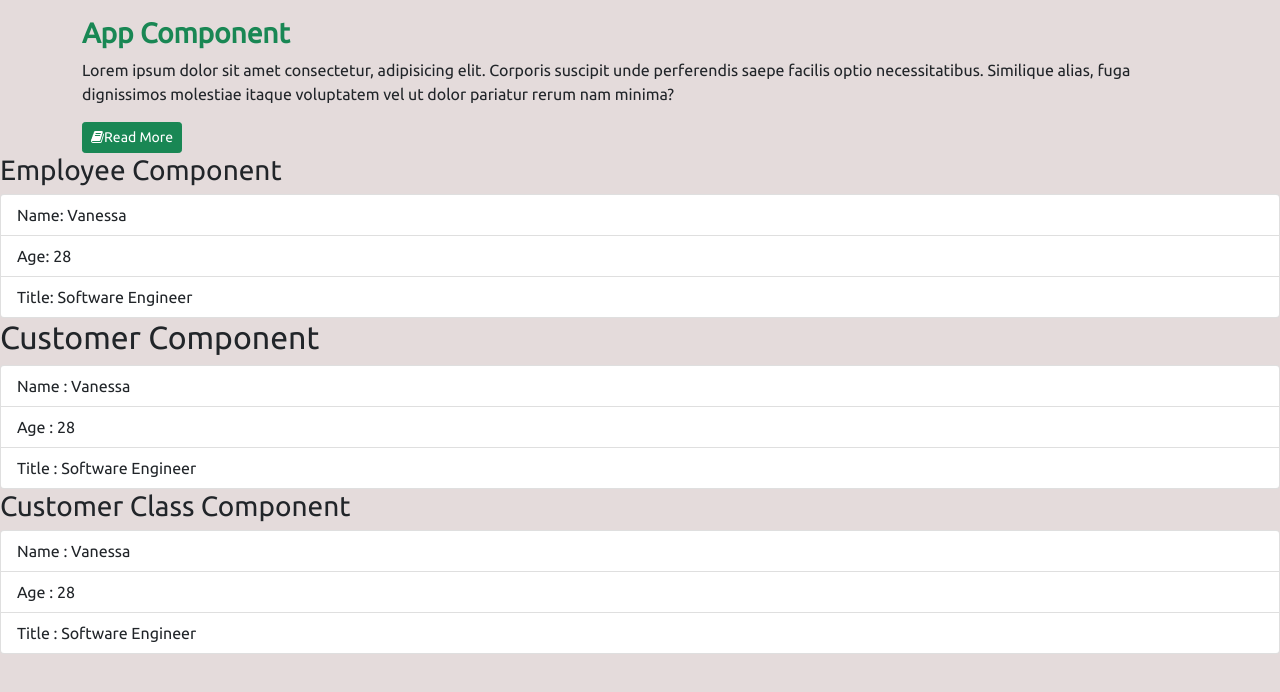
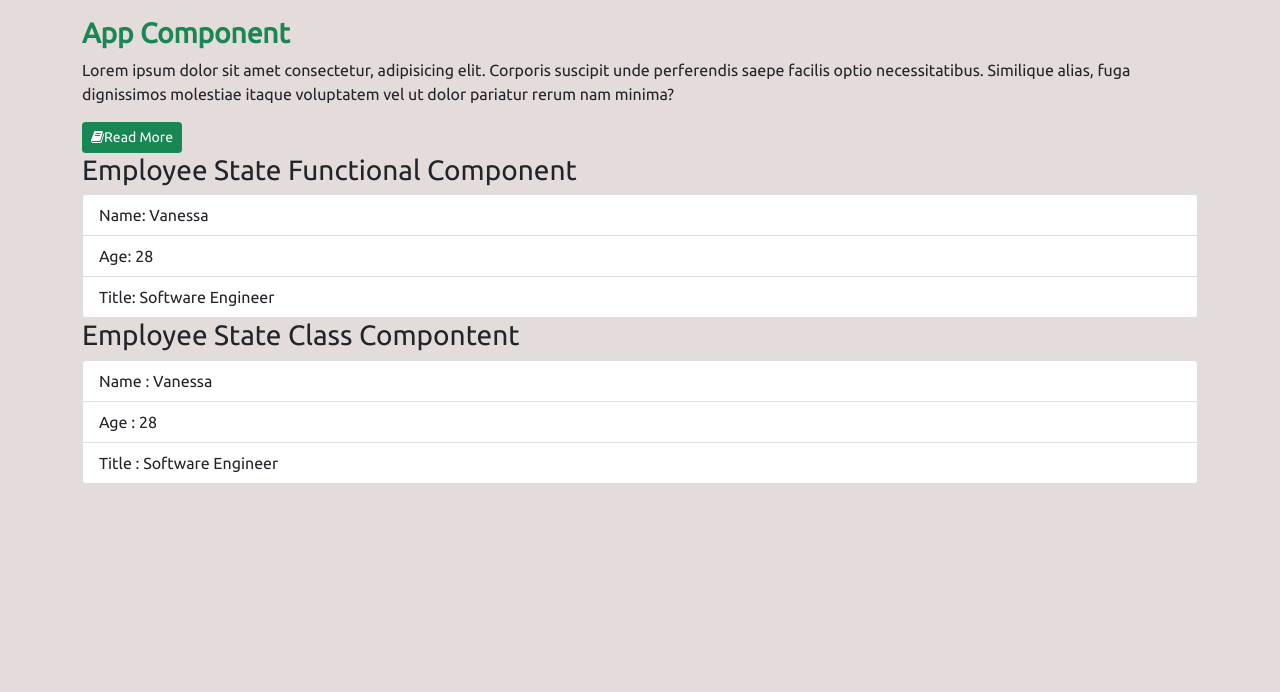
Before and after one commit to dev-Yogi/reactjs-tsx-master, a React (Create React App) app: page / in a window 1280 px wide. Shown: the top 692 px of the page. Built offline with nearby package versions, Linux system fonts and the light colour scheme.

Commit message:
State Concepts & Funcational Class Components

```diff
--- a/src/App.tsx
+++ b/src/App.tsx
@@ -5,6 +5,7 @@ import './App.css';
 import Employee from '../src/components/Employee';
 import Customer from './components/Customer';
 import { CustomerClass } from './components/CustomerClass';
+import { EmployeeClass } from './components/EmployeeClass';
 
 function App() {
   return (
@@ -25,9 +26,25 @@ function App() {
            </div>
          </div>
        </div>
-     </div>
 
-     <div className="row">
+       <div className="row">
+          <div className="col">
+          <Employee/>
+          </div>
+      </div>
+
+      <div className="row">
+      <div className="col">
+        <EmployeeClass/>
+      </div>
+    </div>
+    </div> {/*Container Closing Div */}
+
+
+
+
+
+   {/* <div className="row">
        <div className="col">
          <Employee/>
 
@@ -45,6 +62,8 @@ function App() {
          <CustomerClass name={'Vanessa'} age={28} title={"Software Engineer"}/>
        </div>
      </div>
+  */}
+
    </React.Fragment>
   );
 }
--- a/src/components/Employee.tsx
+++ b/src/components/Employee.tsx
@@ -17,7 +17,7 @@ let Employee:React.FC<IProps> = () =>{
 
     return(
         <React.Fragment>
-            <h3>Employee Component</h3>
+            <h3>Employee State Functional Component</h3>
 
             <ul className="list-group">
                 <li className="list-group-item">
--- a/src/components/EmployeeClass.tsx
+++ b/src/components/EmployeeClass.tsx
@@ -1,8 +1,48 @@
+import { render } from "@testing-library/react";
 import React, {useState} from "react";
+import { renderIntoDocument } from "react-dom/test-utils";
 
 interface IProps{};
-interface IState{};
+interface IState{
+    name: string;
+    age: number;
+    title: string;
+};
 
 export class EmployeeClass extends React.Component<IProps, IState >{
+    constructor(props:IProps){
+    super(props);
+    this.state = {
+        name: 'Vanessa',
+        age: 28,
+        title: 'Software Engineer'
+    } as IState //initializing state in the constructor
+    }
 
+
+render() {
+    let {name, age, title} = this.state
+
+
+        return(
+            <React.Fragment>
+                <h3>Employee State Class Compontent</h3>
+
+                <ul className="list-group">
+                <li className="list-group-item">
+                    Name : {name}
+
+                </li>
+                <li className="list-group-item">
+                    Age : {age}
+
+                </li>
+                <li className="list-group-item">
+                    Title : {title}
+
+                </li>
+            </ul>
+            </React.Fragment>
+        );
+    }
 }
```
